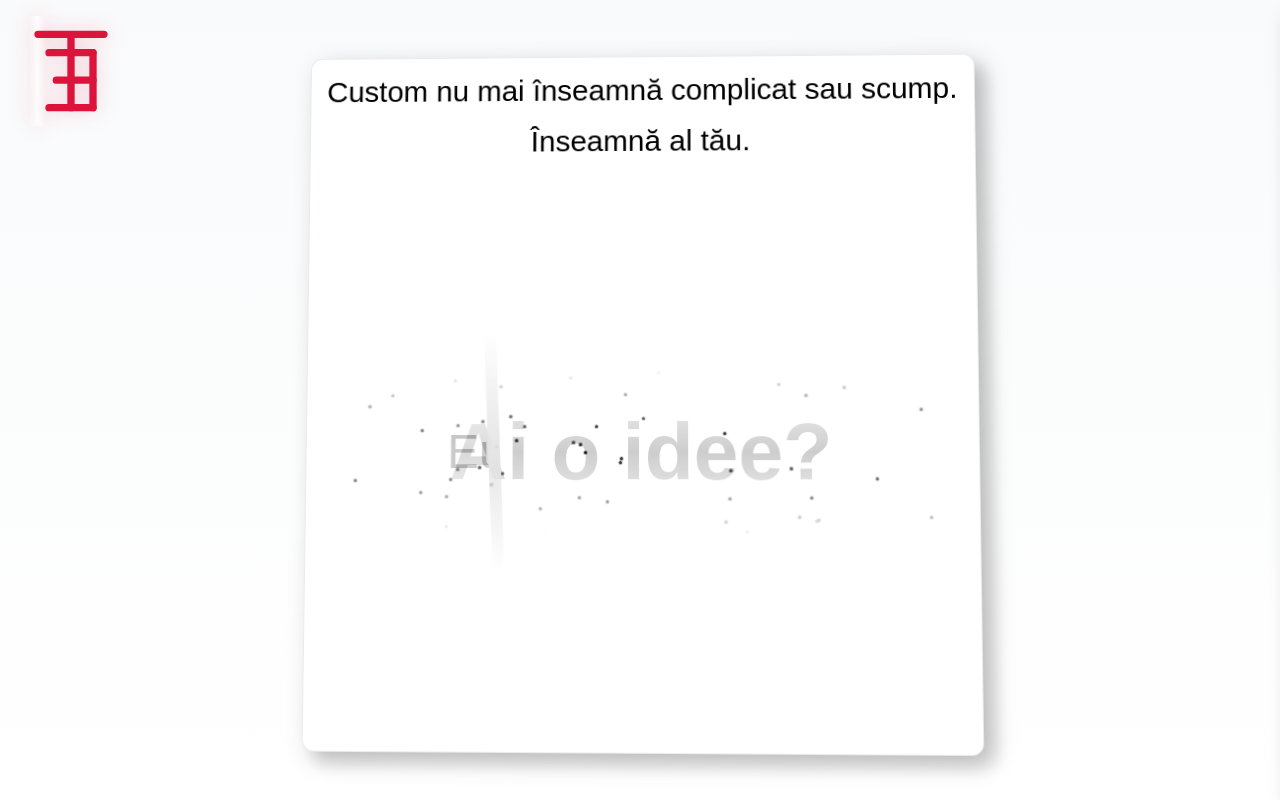
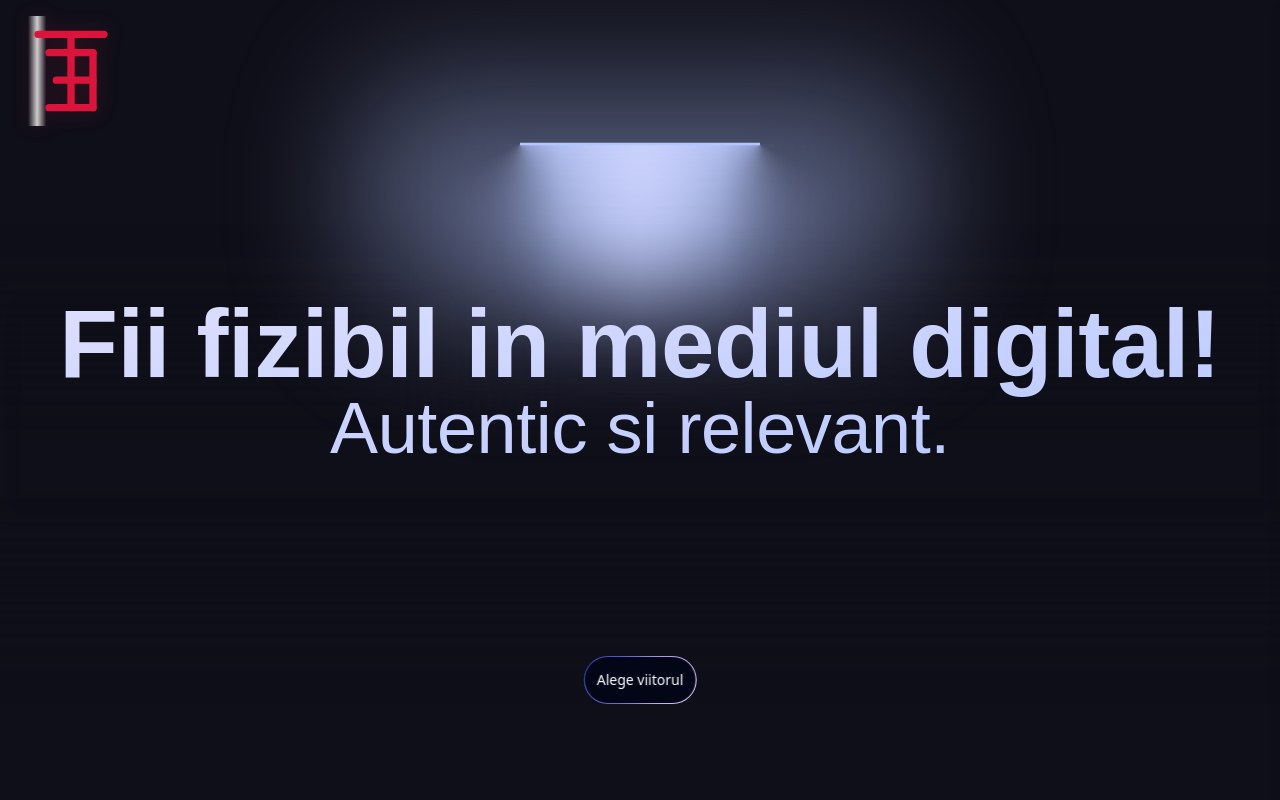
Before and after one commit to gorillaz1995/chicago, a Next.js app: page /servicii in a window 1280 px wide. Shown: the top 800 px of the page. Built offline with nearby package versions, Linux system fonts and the light colour scheme.

Commit message:
stagger servicii changes x2

```diff
--- a/src/app/components/graces/HailMary.tsx
+++ b/src/app/components/graces/HailMary.tsx
@@ -164,36 +164,16 @@ const Section2 = ({ progress }: { progress: MotionValue<number> }) => (
 );
 
 // Component for Section 3 with animated text
-const Section3 = ({ progress }: { progress: MotionValue<number> }) => (
+const Section3 = () => (
   <motion.div
-    className="flex items-center justify-center h-screen p-8 relative"
+    className="flex items-center justify-center min-h-screen p-8 relative"
     initial="initial"
     whileInView="animate"
     viewport={{ once: true, amount: 0.8 }}
-    style={{
-      background: useTransform(
-        progress,
-        [0, 0.3],
-        [
-          "linear-gradient(to bottom, #ffffff, #ffffff)",
-          "linear-gradient(to bottom, #000000, #000000)",
-        ]
-      ),
-    }}
   >
     <div className="max-w-4xl relative z-10">
       <motion.h2
-        className="text-4xl md:text-6xl font-light mb-8 bg-clip-text text-transparent font-averta"
-        style={{
-          backgroundImage: useTransform(
-            progress,
-            [0, 0.3],
-            [
-              "linear-gradient(to bottom right, #000000, #000000)",
-              "linear-gradient(to bottom right, #ffffff, #ffffff)",
-            ]
-          ),
-        }}
+        className="text-4xl md:text-6xl font-light mb-8 text-black font-averta"
         variants={wildTextVariants}
       >
         {/* Split text into letters for individual animation */}
@@ -204,15 +184,11 @@ const Section3 = ({ progress }: { progress: MotionValue<number> }) => (
         ))}
       </motion.h2>
       <motion.div
-        className="text-lg md:text-xl leading-relaxed font-muller overflow-hidden"
-        style={{
-          color: useTransform(progress, [0, 0.3], ["#000000", "#ffffff"]),
-        }}
+        className="text-lg md:text-xl leading-relaxed font-muller overflow-hidden text-black"
         initial="initial"
         whileInView="animate"
-        viewport={{ once: true, amount: 0.2 }} // Reduced threshold to trigger animation earlier
+        viewport={{ once: true, amount: 0.2 }}
       >
-        {/* Split paragraph into rows for fluid animations */}
         <motion.p
           variants={{
             initial: { x: -100, opacity: 0 },
@@ -281,22 +257,12 @@ const Section3 = ({ progress }: { progress: MotionValue<number> }) => (
 );
 
 // Component for Section 4 with animated text
-const Section4 = ({ progress }: { progress: MotionValue<number> }) => (
+const Section4 = () => (
   <motion.div
-    className="flex items-center justify-center h-screen p-8"
+    className="flex items-center justify-center min-h-screen p-8"
     initial="initial"
     whileInView="animate"
     viewport={{ once: true, amount: 0.8 }}
-    style={{
-      background: useTransform(
-        progress,
-        [0, 0.3],
-        [
-          "linear-gradient(to bottom, #0f0f0f, #000000)",
-          "linear-gradient(to bottom, #f9fafb, #ffffff)",
-        ]
-      ),
-    }}
   >
     <div className="max-w-4xl">
       <TextRevealCard
@@ -308,14 +274,12 @@ const Section4 = ({ progress }: { progress: MotionValue<number> }) => (
           <div className="text-center">
             Custom nu mai înseamnă complicat sau scump.
           </div>
-          {/* Animated text that only plays when section is in view */}
           <motion.div
             className="text-center mt-4"
             initial="initial"
             whileInView="animate"
             viewport={{ once: true, amount: 0.8 }}
           >
-            {/* Split text into array for letter-by-letter animation */}
             {"Înseamnă al tău.".split("").map((letter, index) => (
               <motion.span key={index} custom={index} variants={letterVariants}>
                 {letter}
@@ -333,7 +297,7 @@ export default function HailMary() {
   const [isTouchDevice, setIsTouchDevice] = useState(false);
   const { scrollYProgress } = useScroll({
     target: containerRef,
-    offset: ["start start", "end end"],
+    offset: ["start start", "end start"],
   });
 
   // Check if device is touch device based on screen width
@@ -378,7 +342,7 @@ export default function HailMary() {
     };
   }, [isTouchDevice]);
 
-  // Transform values for sections with smoother transitions
+  // Transform values for section 2 with smoother transitions
   const section2Y = useTransform(
     scrollYProgress,
     [0, 0.4, 0.5],
@@ -387,24 +351,10 @@ export default function HailMary() {
   const section2Opacity = useTransform(scrollYProgress, [0, 0.3], [0, 1]);
   const section2Progress = useTransform(scrollYProgress, [0.3, 0.5], [0, 1]);
 
-  const section3Y = useTransform(
-    scrollYProgress,
-    [0.5, 0.65, 0.75],
-    ["100vh", "0vh", "0vh"]
-  );
-  const section3Opacity = useTransform(scrollYProgress, [0.5, 0.65], [1, 1]);
-  const section3Progress = useTransform(scrollYProgress, [0.5, 0.65], [0, 1]);
-
-  const section4Y = useTransform(scrollYProgress, [0.75, 1], ["100vh", "0vh"]);
-  const section4Opacity = useTransform(scrollYProgress, [0.75, 0.9], [1, 1]);
-  const section4Progress = useTransform(scrollYProgress, [0.75, 0.9], [0, 1]);
-
   return (
-    <div
-      ref={containerRef}
-      className="relative h-[400vh] md:h-[400vh]" // Responsive height based on viewport width
-    >
-      {/* Main container with sticky positioning */}
+    <div>
+      {/* Sticky container for first two sections */}
+      <div ref={containerRef} className="h-[200vh]">
         <div className="sticky top-0 h-screen overflow-hidden">
           {/* Lamp Section - Initially pinned */}
           <motion.div
@@ -426,29 +376,12 @@ export default function HailMary() {
           >
             <Section2 progress={section2Progress} />
           </motion.div>
+        </div>
+      </div>
 
-        {/* Section 3 - With color transition */}
-        <motion.div
-          className="absolute inset-0 z-30"
-          style={{
-            y: section3Y,
-            opacity: section3Opacity,
-          }}
-        >
-          <Section3 progress={section3Progress} />
-        </motion.div>
-
-        {/* Section 4 - With color transition */}
-        <motion.div
-          className="absolute inset-0 z-40"
-          style={{
-            y: section4Y,
-            opacity: section4Opacity,
-          }}
-        >
-          <Section4 progress={section4Progress} />
-        </motion.div>
-      </div>
+      {/* Regular scrolling sections */}
+      <Section3 />
+      <Section4 />
     </div>
   );
 }
--- a/src/app/components/ui/lamp.tsx
+++ b/src/app/components/ui/lamp.tsx
@@ -43,9 +43,9 @@ export const LampContainer = ({
     // Adjust scroll distance based on viewport width
     const targetPosition =
       window.innerWidth > 1000
-        ? viewportHeight * 1.4 // For larger screens
-        : viewportHeight * 1.47; // For mobile/tablet screens
-    const duration = 750;
+        ? viewportHeight * 1 // For larger screens
+        : viewportHeight * 1; // For mobile/tablet screens
+    const duration = 250;
     const startTime = performance.now();
 
     // Enhanced easing function for smoother animation with longer scroll
@@ -147,6 +147,7 @@ export const LampContainer = ({
         {children}
       </div>
 
+      {/* Animated button with gradient border and hover effect */}
       <button
         onClick={scrollToContent}
         className="absolute top-[85%] left-1/2 transform -translate-x-1/2 -translate-y-1/2 inline-flex h-12 overflow-hidden rounded-full p-[1px] focus:outline-none focus:ring-2 focus:ring-slate-400 focus:ring-offset-2 focus:ring-offset-slate-50"
```
Lines whose indentation alone changed are shown as unchanged.
